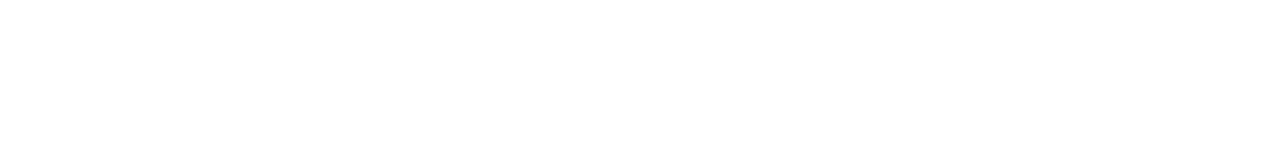
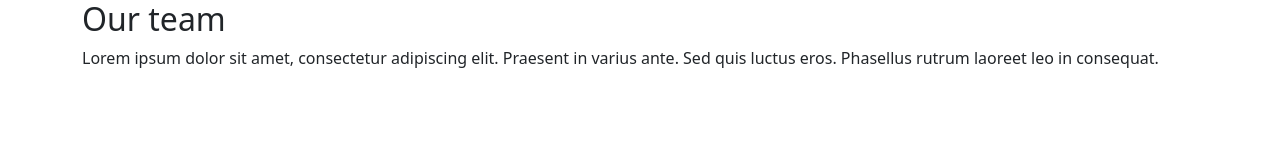
Before and after one commit to DarioEsposito89/js-our-team, a plain HTML site: page index.html in a window 1280 px wide. Drawn offline with nearby package versions, Linux system fonts and the light colour scheme.

Commit message:
aggiunti h1 e p

```diff
--- a/index.html
+++ b/index.html
@@ -9,8 +9,17 @@
 </head>
 <body >
     <main>
-        <div id="team-container" class="container"></div>
+        <div class="container">
+            <h2 >Our team</h2>
+            <p>
+                Lorem ipsum dolor sit amet, consectetur adipiscing elit. Praesent in
+                varius ante. Sed quis luctus eros. Phasellus rutrum laoreet leo in
+                consequat.
+            </p>
+        </div>
+        <div id="team-container" class="container">
 
+        </div>
     </main>
     <script src="script.js"></script>
 </body>
```
